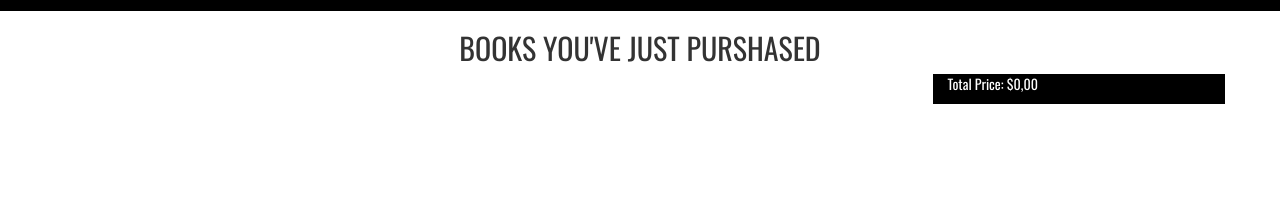
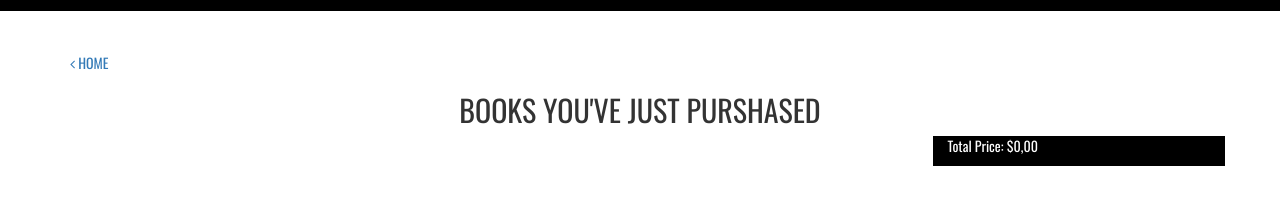
Before and after one commit to mowbell/rokk3rlabs-fed-test, a website: page index.html at #!/completed in a window 1280 px wide. Shown: the part 81-286 px from the top of the page. Drawn offline with nearby package versions, Linux system fonts and the light colour scheme; some packages are replaced by stand-ins of ours.

Commit message:
margin main wrapper container

```diff
--- a/css/main.css
+++ b/css/main.css
@@ -18,6 +18,10 @@ body {
 	text-align: center;
 }
 
+.main-wrapper{
+	margin-top:3em;
+}
+
 .book-item{
 	background: purple;
 	margin-bottom: 0.5em;
--- a/index.html
+++ b/index.html
@@ -36,7 +36,7 @@
 
 <!-- Our Website Content Goes Here -->
 <ng-include src="'views/header.html'"></ng-include>
-<div ng-view ></div>
+<div ng-view class="main-wrapper"></div>
 
 <!-- Vendor: Javascripts -->
 <script src="//ajax.googleapis.com/ajax/libs/jquery/2.1.1/jquery.min.js"></script>
--- a/views/buy_complete.html
+++ b/views/buy_complete.html
@@ -1,4 +1,5 @@
 <div class="container">
+	<a href="/"><i class="fa fa-angle-left" aria-hidden="true"></i> HOME</a>
 	<h2 ng-bind="title" class="title"></h2>
 	<div class="row book-item" ng-repeat="item in items | filter:{added:true, removed:false}">
 		<div class="col-sm-2">
--- a/views/header.html
+++ b/views/header.html
@@ -1 +1,3 @@
-<div id="logo"><img class="img-responsive center-block" src="images/Logo.png"></div>
+<div id="logo">
+	<a href="/"><img class="img-responsive center-block" src="images/Logo.png"></a>
+</div>
```
